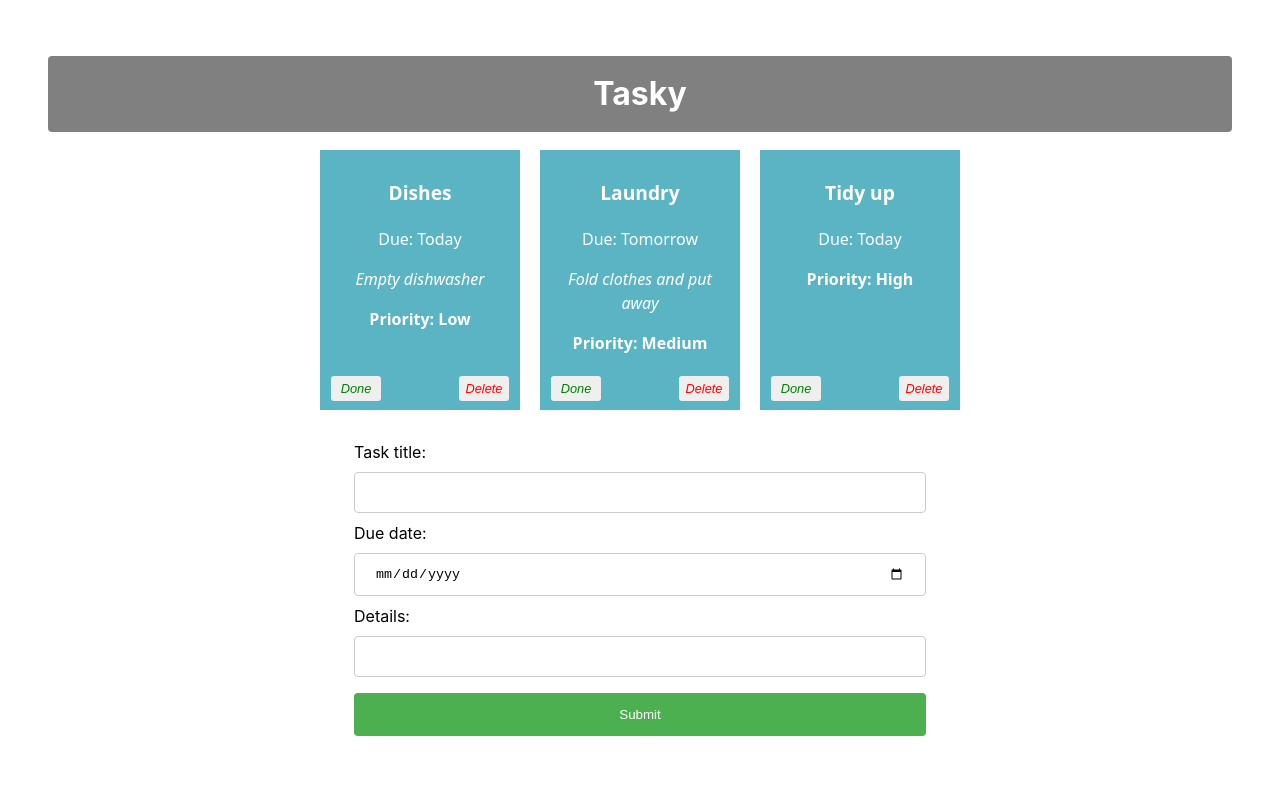
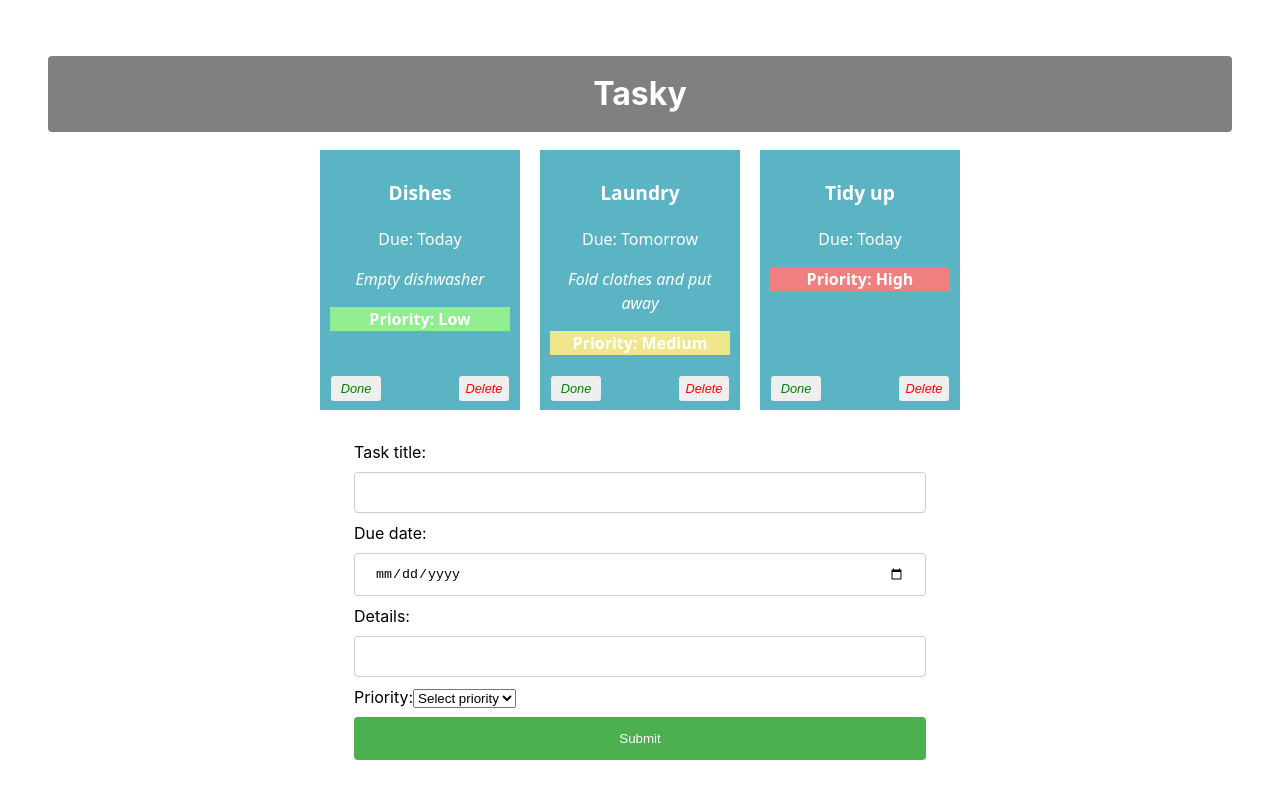
Before and after one commit to harryoshea20107680/react-basics-labs, a React (Vite) app in the folder taskyHOSHEA/: page / in a window 1280 px wide. Shown: the top 798 px of the page. Built offline with nearby package versions, Linux system fonts and the light colour scheme.

Commit message:
Tasky Lab 2b - Exercises done

```diff
--- a/taskyHOSHEA/src/App.css
+++ b/taskyHOSHEA/src/App.css
@@ -33,6 +33,7 @@ div {
   padding: 10px;
   position: relative;
 }
+
 .title {
   font-weight: bold;
   font-size: 1.2em;
@@ -95,3 +96,14 @@ form {
   width: 50%;
   margin: auto;
 }
+.high {
+  background-color: lightcoral;
+}
+
+.medium {
+  background-color: khaki;
+}
+
+.low {
+  background-color: lightgreen;
+}
--- a/taskyHOSHEA/src/App.jsx
+++ b/taskyHOSHEA/src/App.jsx
@@ -18,7 +18,8 @@ function App() {
   const [ formState, setFormState ] = useState({
     title: "",
     description: "",
-    deadline: ""
+    deadline: "",
+    priority: ""
   });
 
   const doneHandler = (taskIndex) => {
@@ -45,6 +46,9 @@ function App() {
           break;
       case "deadline":
           form.deadline = event.target.value;
+          break;
+      case "priority":
+          form.priority = event.target.value;
           break;
       default:
           form = formState;
--- a/taskyHOSHEA/src/components/Form.jsx
+++ b/taskyHOSHEA/src/components/Form.jsx
@@ -20,6 +20,21 @@ const AddTaskForm = (props) => {
             Details:
             <input type="text" name="description" onChange={(event) => props.change(event)}/>
         </label>
+        <br />
+        <label>
+          Priority:
+          <select
+            name="priority"
+            required
+            onChange={(event) => props.change(event)}
+          >
+            <option value="">Select priority</option>
+            <option value="Low">Low</option>
+            <option value="Medium">Medium</option>
+            <option value="High">High</option>
+          </select>
+        </label>
+        <br />
         <input type="submit" value="Submit" />
         </form>
     </div>
--- a/taskyHOSHEA/src/components/Task.jsx
+++ b/taskyHOSHEA/src/components/Task.jsx
@@ -4,12 +4,14 @@ const Task = (props) => {
 
 
     return (
-    <div className={`card ${props.priority}`} style={{backgroundColor: props.done ? 'lightgrey' : '#5bb4c4'}}>
+    <div className={`card ${props.priority.toLowerCase()}`} style={{backgroundColor: props.done ? 'lightgrey' : '#5bb4c4'}}>
 
       <p className="title">{props.title}</p>
       <p>Due: {props.deadline}</p>
       <p className="description">{props.description}</p>
-      <p className="priority">Priority: {props.priority}</p>
+      <p className={`priority ${props.priority.toLowerCase()}`}>
+        Priority: {props.priority}
+      </p>
       <button onClick={props.markDone} className='doneButton'>Done</button>
       <button className='deleteButton' onClick={props.deleteTask}>Delete</button>
 
```
